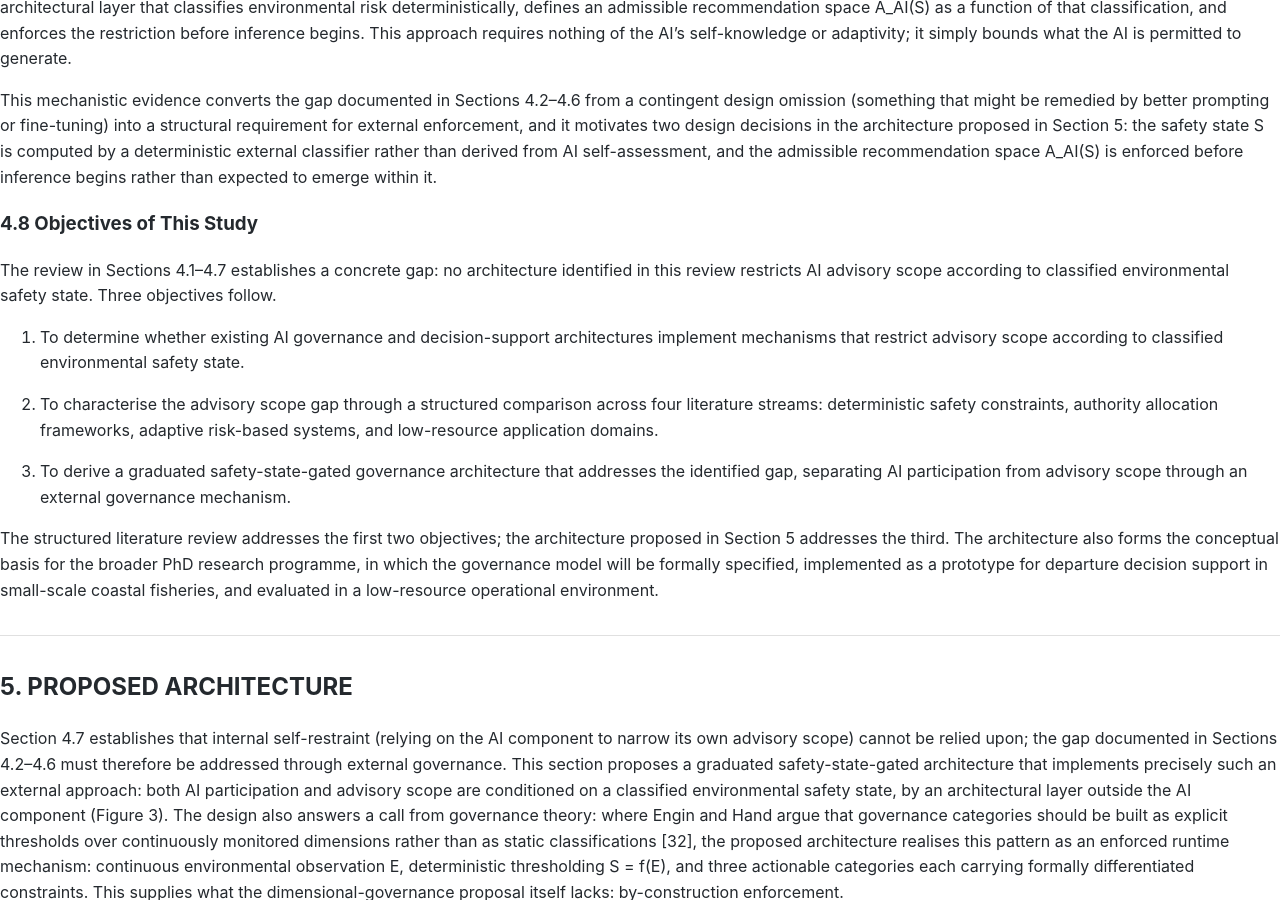
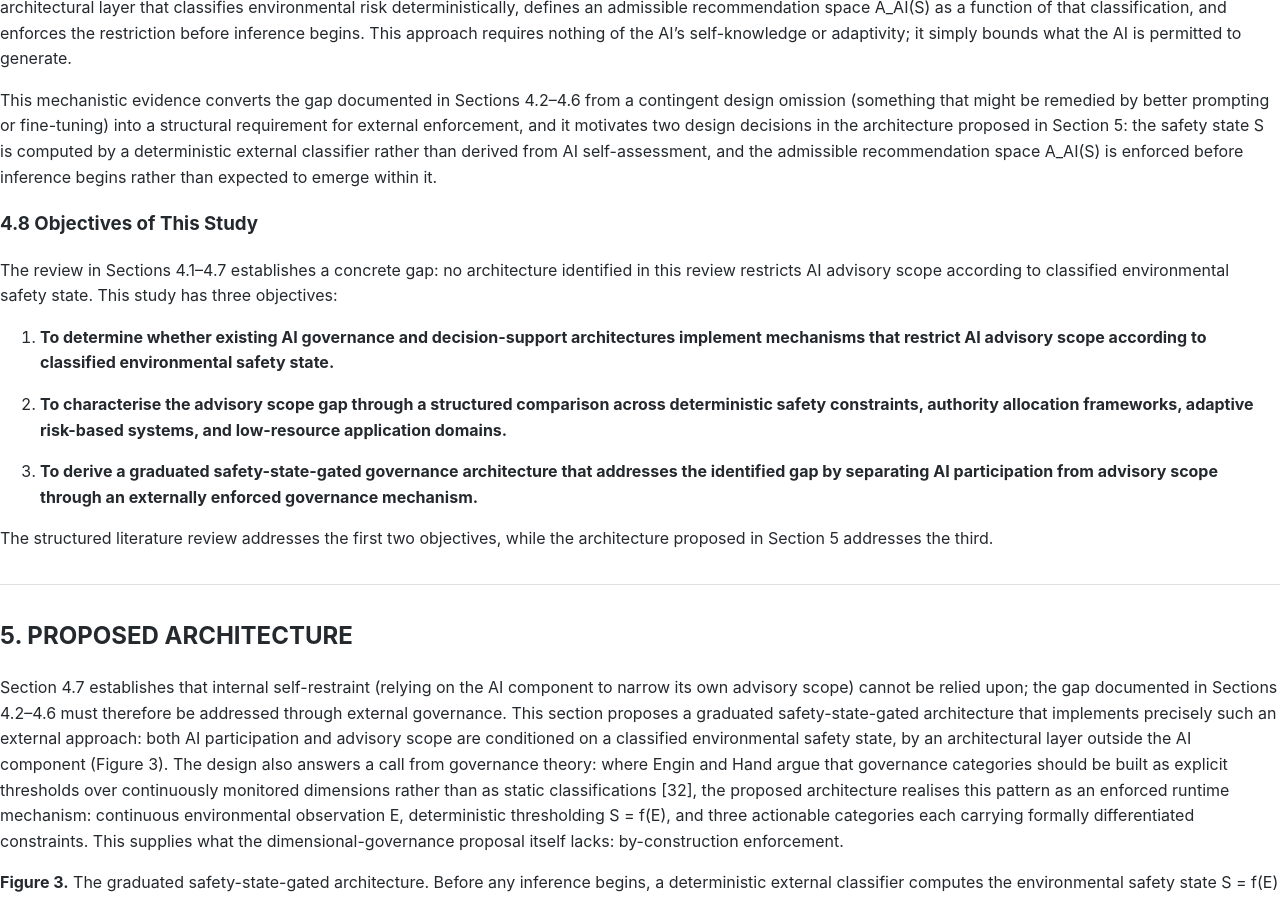
Before and after one commit to kandaiiskandar/research-plan, a Jekyll site: the page built from ipsci-2026-paper-v5.md, in a window 1280 px wide and 900 px high, scrolled down 9790 px. Built offline with Jekyll 4.4.1, drawn with Linux system fonts in a browser that asks for light colours; our own code applies the rules of GitHub Pages for plain Markdown files.

Commit message:
Remove PhD programme sentence from Section 4.8
Conference paper reviewers should see objectives fully achieved within
the paper. The PhD scoping sentence reminded reviewers that implementation
and evaluation are incomplete, which weakens the submission. The closing
sentence now maps each objective directly to Sections 4 and 5.

Co-Authored-By: Claude Sonnet 4.6 <noreply@anthropic.com>

```diff
--- a/ipsci-2026-paper-v5.md
+++ b/ipsci-2026-paper-v5.md
@@ -220,15 +220,15 @@ This mechanistic evidence converts the gap documented in Sections 4.2–4.6 from
 
 ### 4.8 Objectives of This Study
 
-The review in Sections 4.1–4.7 establishes a concrete gap: no architecture identified in this review restricts AI advisory scope according to classified environmental safety state. Three objectives follow.
+The review in Sections 4.1–4.7 establishes a concrete gap: no architecture identified in this review restricts AI advisory scope according to classified environmental safety state. This study has three objectives:
 
-1. To determine whether existing AI governance and decision-support architectures implement mechanisms that restrict advisory scope according to classified environmental safety state.
+1. **To determine whether existing AI governance and decision-support architectures implement mechanisms that restrict AI advisory scope according to classified environmental safety state.**
 
-2. To characterise the advisory scope gap through a structured comparison across four literature streams: deterministic safety constraints, authority allocation frameworks, adaptive risk-based systems, and low-resource application domains.
+2. **To characterise the advisory scope gap through a structured comparison across deterministic safety constraints, authority allocation frameworks, adaptive risk-based systems, and low-resource application domains.**
 
-3. To derive a graduated safety-state-gated governance architecture that addresses the identified gap, separating AI participation from advisory scope through an external governance mechanism.
+3. **To derive a graduated safety-state-gated governance architecture that addresses the identified gap by separating AI participation from advisory scope through an externally enforced governance mechanism.**
 
-The structured literature review addresses the first two objectives; the architecture proposed in Section 5 addresses the third. The architecture also forms the conceptual basis for the broader PhD research programme, in which the governance model will be formally specified, implemented as a prototype for departure decision support in small-scale coastal fisheries, and evaluated in a low-resource operational environment.
+The structured literature review addresses the first two objectives, while the architecture proposed in Section 5 addresses the third.
 
 ---
 
```
